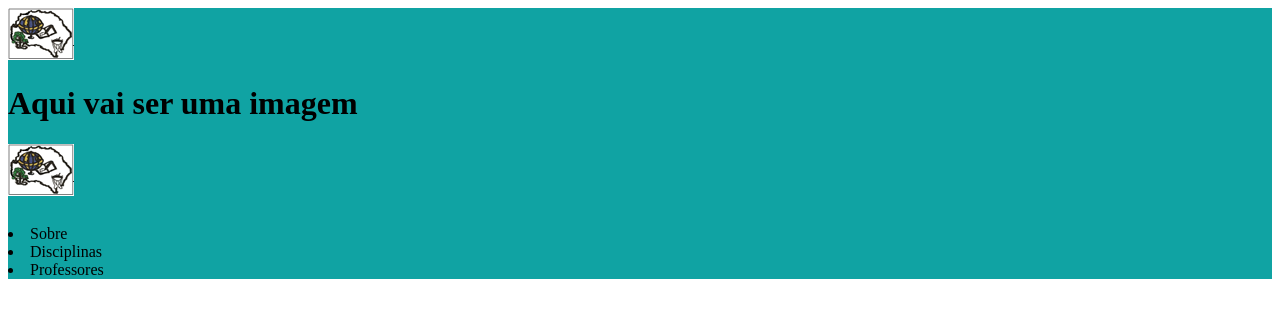
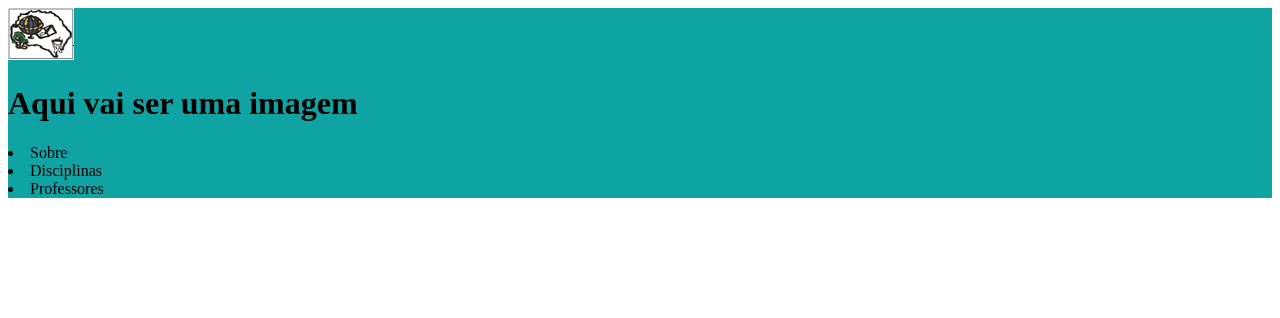
Before and after one commit to elisarincao/site-formadores, a plain HTML site: page index.html in a window 1280 px wide. Drawn offline with Linux system fonts and the light colour scheme.

Commit message:
retirar imagem

```diff
--- a/index.html
+++ b/index.html
@@ -8,10 +8,10 @@
 </head>
 <link rel="stylesheet" href="style.css">
 <body>
-        <header class="cabecalho">
-            <img src="Logo eugenio.png" alt="Logo do Colégio">
+        <header
+        <h1 class="cabecalho__titulo"><img class="cabecalho__imagem" src="Logo eugenio.png"  alt="Logo do Colégio"></h1>
+
     <h1> Aqui vai ser uma imagem</h1>
-    <h1 class="cabecalho__titulo"><img class="cabecalho__imagem" src="Logo eugenio.png"  alt="Logo do Colégio"></h1>
 
 
     </ul class="cabecalho__menu">
```
